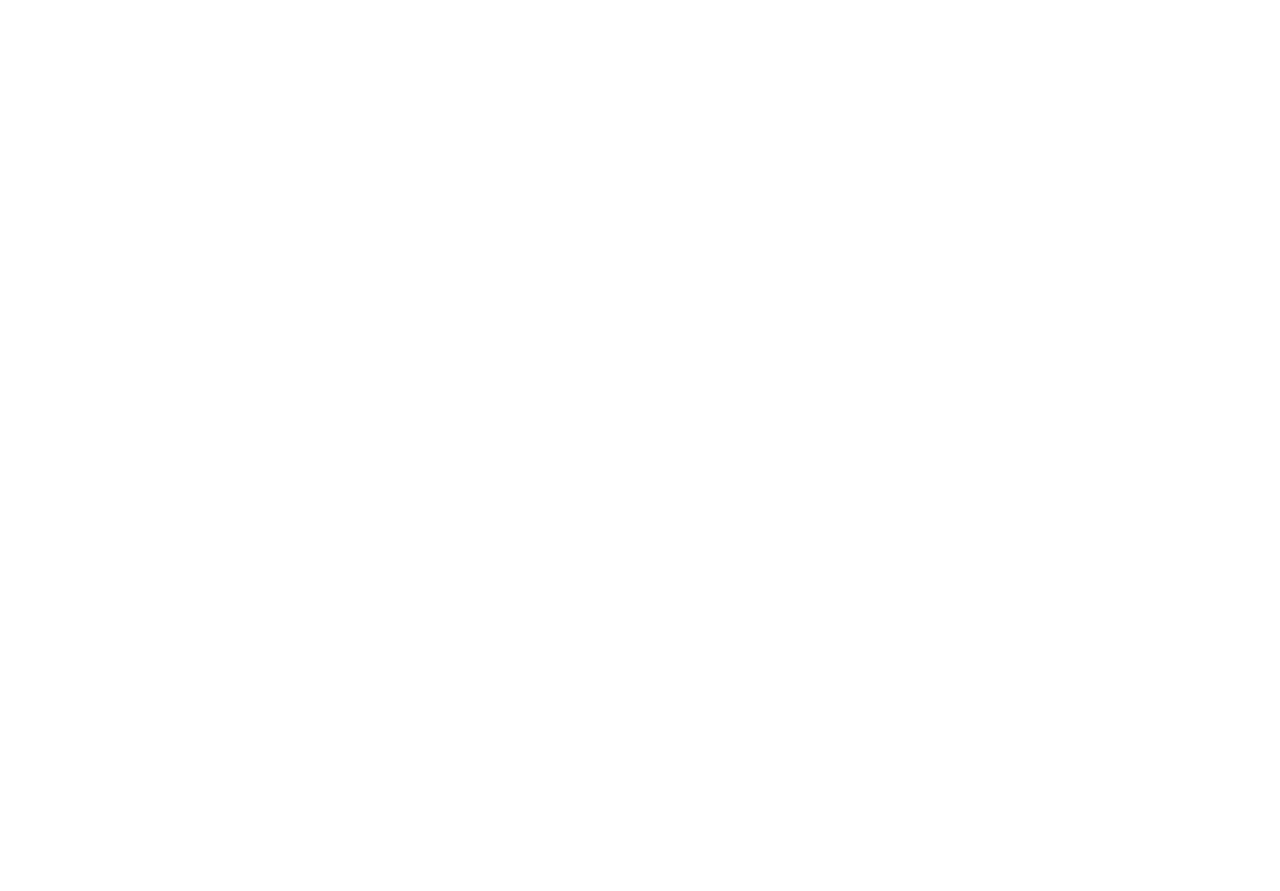
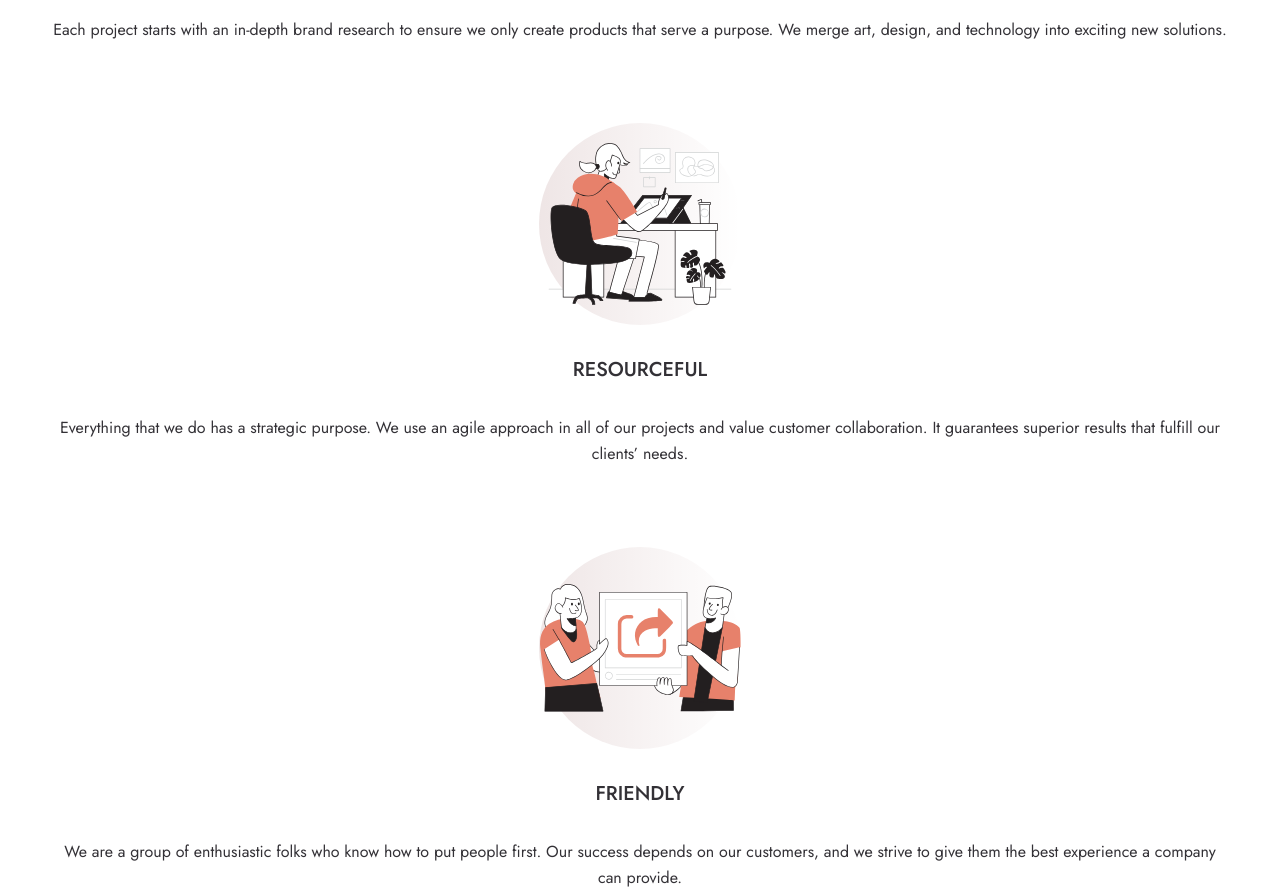
Before and after one commit to gianmarcoricciarelli/designo-multi-page-website, a React (Vite) app: page / in a window 1280 px wide. Shown: the part 2760-3651 px from the top of the page. Before the commit the page ends 2485 px from the top, so only its background shows below. Built offline with nearby package versions, Linux system fonts and the light colour scheme.

Commit message:
feat(home): implemented home third section

```diff
--- a/src/pages/home/home.tsx
+++ b/src/pages/home/home.tsx
@@ -1,12 +1,14 @@
 import FirstSection from './first-section/first-section'
 import styles from './home.module.scss'
 import SecondSection from './second-section/second-section'
+import ThirdSection from './third-section/third-section'
 
 export default function Home() {
     return (
         <div className={styles['home']}>
             <FirstSection />
             <SecondSection />
+            <ThirdSection />
         </div>
     )
 }
--- a/src/pages/home/second-section/second-section.tsx
+++ b/src/pages/home/second-section/second-section.tsx
@@ -5,10 +5,10 @@
 import RightArrowIcon from '@shared-assets/desktop/icon-right-arrow.svg?react'
 import styles from './second-section.module.scss'
 
+type CardType = 'webDesign' | 'appDesign' | 'graphicDesign'
+
 export default function SecondSection() {
-    const onCardClickHandler = (
-        clickedCard: 'webDesign' | 'appDesign' | 'graphicDesign'
-    ) => {
+    const onCardClickHandler = (clickedCard: CardType) => {
         switch (clickedCard) {
             case 'webDesign': {
                 console.log(clickedCard)
--- /dev/null
+++ b/src/pages/home/third-section/third-section.module.scss
@@ -0,0 +1,24 @@
+.third-section {
+    padding: 0px 24px 0px 24px;
+
+    display: flex;
+    flex-direction: column;
+    gap: 80px;
+
+    &__card {
+        display: flex;
+        flex-direction: column;
+        align-items: center;
+        gap: 32px;
+
+        position: relative;
+
+        &__text-box {
+            display: flex;
+            flex-direction: column;
+            gap: 32px;
+
+            text-align: center;
+        }
+    }
+}
--- /dev/null
+++ b/src/pages/home/third-section/third-section.tsx
@@ -0,0 +1,58 @@
+import Text from '@components/text/text'
+import FriendlyIcon from '@home-assets/desktop/illustration-friendly.svg?react'
+import PassionateIcon from '@home-assets/desktop/illustration-passionate.svg?react'
+import ResourcefulIcon from '@home-assets/desktop/illustration-resourceful.svg?react'
+import SmallCircleIcon from '@shared-assets/desktop/bg-pattern-small-circle.svg?react'
+import styles from './third-section.module.scss'
+
+export default function ThirdSection() {
+    return (
+        <div className={styles['third-section']}>
+            <div className={styles['third-section__card']}>
+                <PassionateIcon style={{ zIndex: 2 }} />
+                <div className={styles['third-section__card__text-box']}>
+                    <Text type='h3' color='dark-grey'>
+                        PASSIONATE
+                    </Text>
+                    <Text type='body' color='dark-grey'>
+                        Each project starts with an in-depth brand research to
+                        ensure we only create products that serve a purpose. We
+                        merge art, design, and technology into exciting new
+                        solutions.
+                    </Text>
+                </div>
+                <SmallCircleIcon style={{ position: 'absolute', zIndex: 1 }} />
+            </div>
+            <div className={styles['third-section__card']}>
+                <ResourcefulIcon style={{ zIndex: 2 }} />
+                <div className={styles['third-section__card__text-box']}>
+                    <Text type='h3' color='dark-grey'>
+                        RESOURCEFUL
+                    </Text>
+                    <Text type='body' color='dark-grey'>
+                        Everything that we do has a strategic purpose. We use an
+                        agile approach in all of our projects and value customer
+                        collaboration. It guarantees superior results that
+                        fulfill our clients’ needs.
+                    </Text>
+                </div>
+                <SmallCircleIcon style={{ position: 'absolute', zIndex: 1 }} />
+            </div>
+            <div className={styles['third-section__card']}>
+                <FriendlyIcon style={{ zIndex: 2 }} />
+                <div className={styles['third-section__card__text-box']}>
+                    <Text type='h3' color='dark-grey'>
+                        FRIENDLY
+                    </Text>
+                    <Text type='body' color='dark-grey'>
+                        We are a group of enthusiastic folks who know how to put
+                        people first. Our success depends on our customers, and
+                        we strive to give them the best experience a company can
+                        provide.
+                    </Text>
+                </div>
+                <SmallCircleIcon style={{ position: 'absolute', zIndex: 1 }} />
+            </div>
+        </div>
+    )
+}
```
